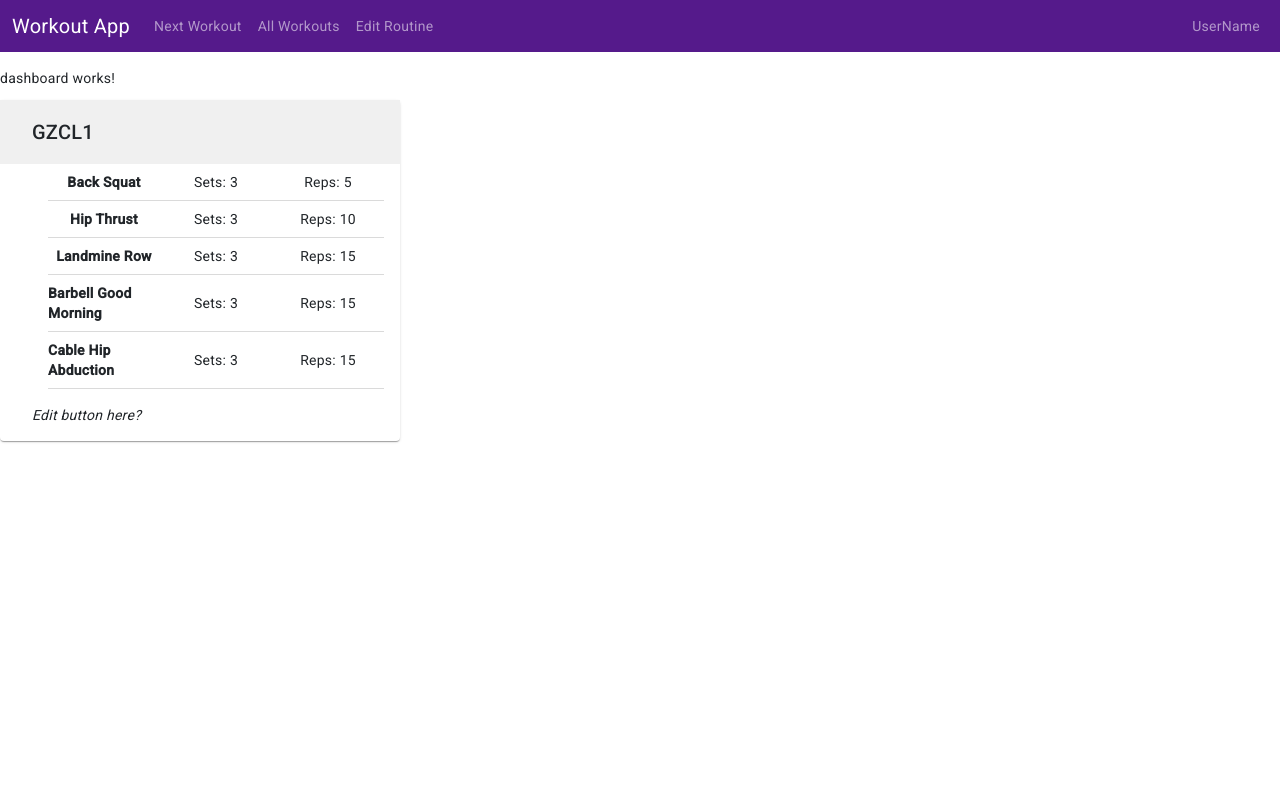
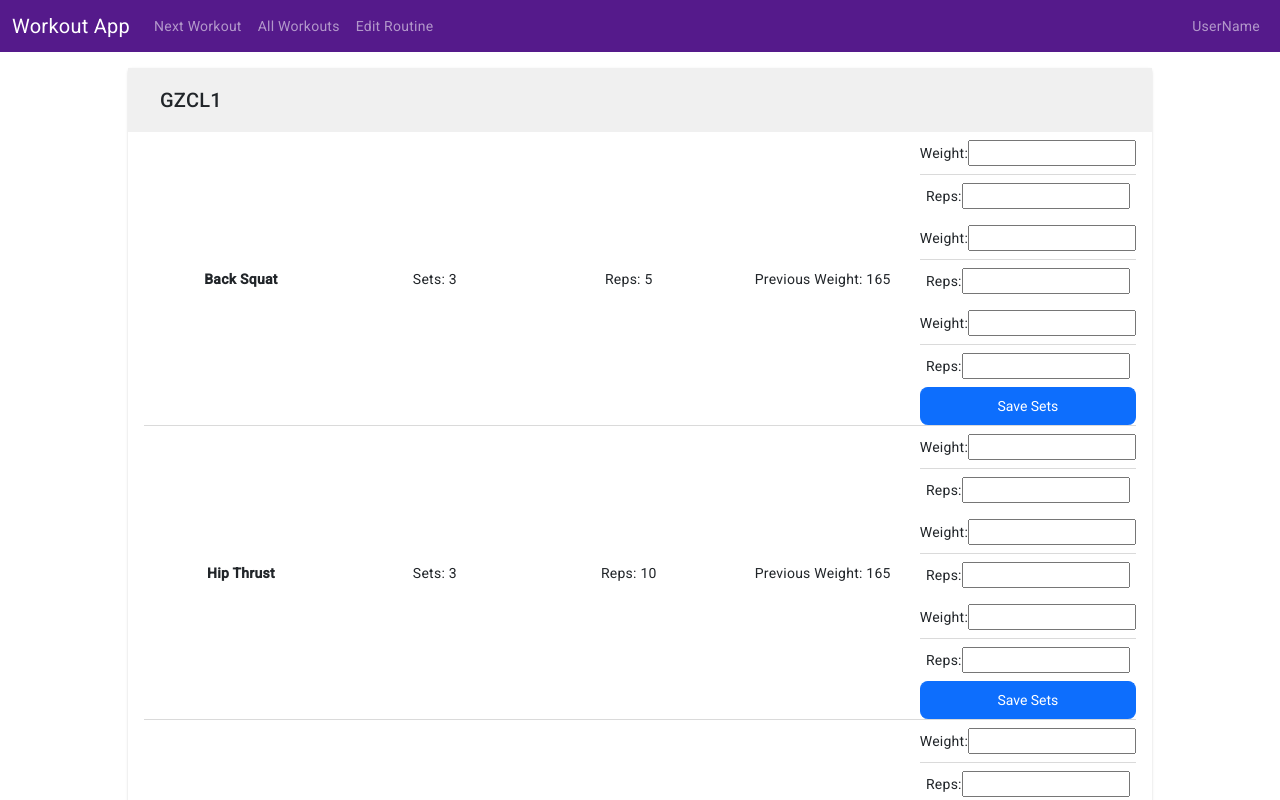
Before and after one commit to jrapakko/workout-app, an Angular app: page /dashboard in a window 1280 px wide. Shown: the top 800 px of the page. Built offline with nearby package versions, Linux system fonts and the light colour scheme; a web font is replaced by a local one.

Commit message:
basic input mocks, no real functionality (color mismatch, etc.), added regimen component

```diff
--- a/src/app/dashboard/dashboard.component.html
+++ b/src/app/dashboard/dashboard.component.html
@@ -1,3 +1 @@
-<p>dashboard works!</p>
-
-<app-workout-card [workout]="nextWorkout"></app-workout-card>
+<app-workout-card [workout]="nextWorkout" [drag]="false" [dashboard]="true"></app-workout-card>
--- a/src/app/dashboard/dashboard.component.ts
+++ b/src/app/dashboard/dashboard.component.ts
@@ -1,7 +1,7 @@
 import { Component, inject } from '@angular/core';
 import { DragDropModule } from '@angular/cdk/drag-drop';
 import { WorkoutCardComponent } from '../workout-card/workout-card.component';
-import { Workout } from '../workout';
+import { Workout, ExerciseSet } from '../workout';
 import { WorkoutService } from '../workout.service';
 
 
@@ -23,6 +23,11 @@ export class DashboardComponent {
 
   constructor() {
     this.nextWorkout = this.workoutService.getNextWorkout();
+    for (var exercise of this.nextWorkout.exercises) {
+      for(var i = 0; i < exercise.sets; i++) {
+        exercise.cur_sets.push(<ExerciseSet>{});
+      }
+    }
   }
 
 }
--- /dev/null
+++ b/src/app/regimen/regimen.component.html
@@ -0,0 +1 @@
+<p>regimen works!</p>
--- a/src/app/workout-card/workout-card.component.css
+++ b/src/app/workout-card/workout-card.component.css
@@ -7,12 +7,18 @@
     width: 400px;
 }
 
+.exercise-card-dash {
+    width: 80%;
+    margin-left: 10%;
+}
+
 .exercise-list-header {
     background-color: #f0f0f0;
 }
 
 .exercise-list {
     list-style-type: none;
+    padding: 0;
 }
 
 .exercise-card {
@@ -32,10 +38,34 @@
     transition: all 0.15s ease-in-out;
 }
 
-.row-item:hover {
+.exercise-name {
+    justify-content: left;
+}
+
+.exercise-name-dash {
+    justify-content: center;;
+}
+
+.row-item:hover:not(button) {
     background-color: #f0f0f0;
 }
 
 .exercise-list-header, .exercise-list-footer {
     padding-left: 2rem;
 }
+
+.row-sub-container {
+    display: flex;
+    flex-flow: column nowrap;
+    flex: 1;
+  }
+
+  .row-sub-container .row-item {
+    padding: 8px 0;
+    border-bottom: 1px solid #dadada;
+  }
+
+  .table-row:last-child,
+  .row-sub-container .row-item:last-child {
+    border-bottom: 0;
+  }
--- a/src/app/workout-card/workout-card.component.html
+++ b/src/app/workout-card/workout-card.component.html
@@ -1,4 +1,51 @@
-<div>
+
+<div *ngIf="dashboard; then workoutDash else workoutCard"></div>
+
+
+    <ng-template #workoutDash>
+
+        <mat-card class="exercise-card-dash">
+            <mat-card-header class="exercise-list-header">
+                <h2>{{workout.name}}</h2>
+            </mat-card-header>
+
+            <mat-card-content>
+                <ul class="exercise-list">
+                    <li class="exercise-card table-row" *ngFor="let exercise of workout.exercises">
+                        <div class="exercise-name exercise-name-dash row-item"><b>{{exercise.name}}</b></div>
+                        <div class="exercise-sets row-item">Sets: {{exercise.sets}}</div>
+                        <div class="exercise-reps row-item">Reps: {{exercise.reps}}</div>
+                        <div class="exercise-prev-reps row-item">Previous Weight: {{exercise.prev_wt}}</div>
+                        <div class="exercise-curr exercise-dash-sub-row row-sub-container">
+                            <div *ngFor="let set of exercise.cur_sets">
+                                <div class="row-item">
+                                    <label for="weight">Weight: </label>
+                                    <input id="weight" type="number">
+                                </div>
+                                <div class="row-item">
+                                    <label for="reps">Reps: </label>
+                                    <input id="reps" type="number">
+                                </div>
+                            </div>
+                            <button type="button" class="btn btn-primary btn-lg row-item">Save Sets</button>
+                        </div>
+                    </li>
+                </ul>
+            </mat-card-content>
+
+            <mat-card-actions class="exercise-list-footer">
+            </mat-card-actions>
+
+        </mat-card>
+
+    </ng-template>
+
+
+    <ng-template #workoutCard>
+
+    <div *ngIf="drag; then workoutDrag else workoutEdit"></div>
+
+        <ng-template #workoutDrag>
             <mat-card class="cdk-drag" cdkDrag>
                 <mat-card-header class="exercise-list-header">
                     <h2>{{workout.name}}</h2>
@@ -19,5 +66,28 @@
                 </mat-card-actions>
 
             </mat-card>
+        </ng-template>
 
-</div>
+        <ng-template #workoutEdit>
+            <mat-card>
+                <mat-card-header class="exercise-list-header">
+                    <h2>{{workout.name}}</h2>
+                </mat-card-header>
+
+                <mat-card-content>
+                    <ul class="exercise-list">
+                        <li class="exercise-card table-row" *ngFor="let exercise of workout.exercises">
+                            <div class="exercise-name row-item"><b>{{exercise.name}}</b></div>
+                            <div class="exercise-sets row-item">Sets: {{exercise.sets}}</div>
+                            <div class="exercise-reps row-item">Reps: {{exercise.reps}}</div>
+                        </li>
+                    </ul>
+                </mat-card-content>
+
+                <mat-card-actions class="exercise-list-footer">
+                    <div><i>Edit button here?</i></div>
+                </mat-card-actions>
+
+            </mat-card>
+        </ng-template>
+    </ng-template>
--- a/src/app/workout-card/workout-card.component.ts
+++ b/src/app/workout-card/workout-card.component.ts
@@ -1,9 +1,9 @@
 import { DragDrop, DragDropModule } from '@angular/cdk/drag-drop';
 import {MatCardModule} from '@angular/material/card'
-import { Component, Input, inject } from '@angular/core';
-import { Regimen, Workout, Exercise } from '../workout';
+import { Component, Input, inject, booleanAttribute } from '@angular/core';
+import { Regimen, Workout, Exercise, ExerciseSet } from '../workout';
 import { WorkoutService } from '../workout.service';
-import { NgFor } from '@angular/common';
+import { NgIf, NgFor } from '@angular/common';
 
 
 @Component({
@@ -12,6 +12,7 @@ import { NgFor } from '@angular/common';
   imports: [
     DragDropModule,
     MatCardModule,
+    NgIf,
     NgFor
   ],
   templateUrl: './workout-card.component.html',
@@ -19,12 +20,14 @@ import { NgFor } from '@angular/common';
 })
 export class WorkoutCardComponent {
   @Input({ required: true }) workout!: Workout;
-  card!: Workout;
+  @Input({ transform: booleanAttribute }) drag: boolean;
+  @Input({ transform: booleanAttribute }) dashboard: boolean;
   workoutService: WorkoutService = inject(WorkoutService);
 
 
   constructor() {
-    this.card = this.workoutService.getWorkoutById(2);
+    this.drag = false;
+    this.dashboard = false;
   }
 
 }
--- a/src/app/workout.ts
+++ b/src/app/workout.ts
@@ -1,4 +1,4 @@
-export interface Set {
+export interface ExerciseSet {
     reps: number,
     weight: number
 }
@@ -10,7 +10,7 @@ export interface Exercise {
     reps: number,
     prev_wt: number,
     avg_wt: number,
-    cur_sets: Set[]
+    cur_sets: ExerciseSet[]
 }
 
 export interface Workout {
--- a/src/app/workouts/workouts.component.html
+++ b/src/app/workouts/workouts.component.html
@@ -1,5 +1,5 @@
 <div id="all-workouts">
     <div class="workout-card-wrapper" *ngFor="let workout of regimen.workouts">
-        <app-workout-card [workout]="workout"></app-workout-card>
+        <app-workout-card [workout]="workout" [drag]="false"></app-workout-card>
     </div>
 </div>
```
Also changed, not shown: src/app/regimen/regimen.component.ts (added, +12 -0 lines), src/app/regimen/regimen.component.css (added), 1 other file (tests, documents, lock files or other folders). Lines whose indentation alone changed are shown as unchanged.
